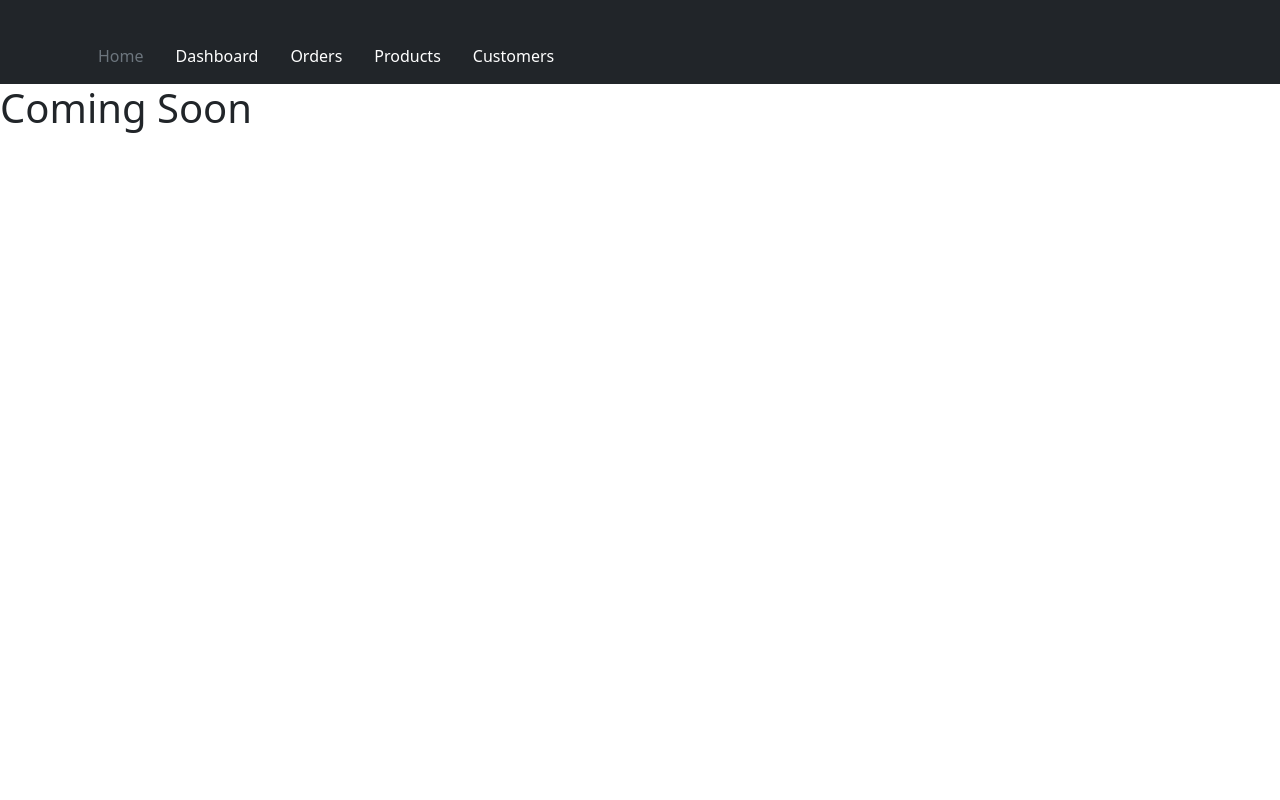
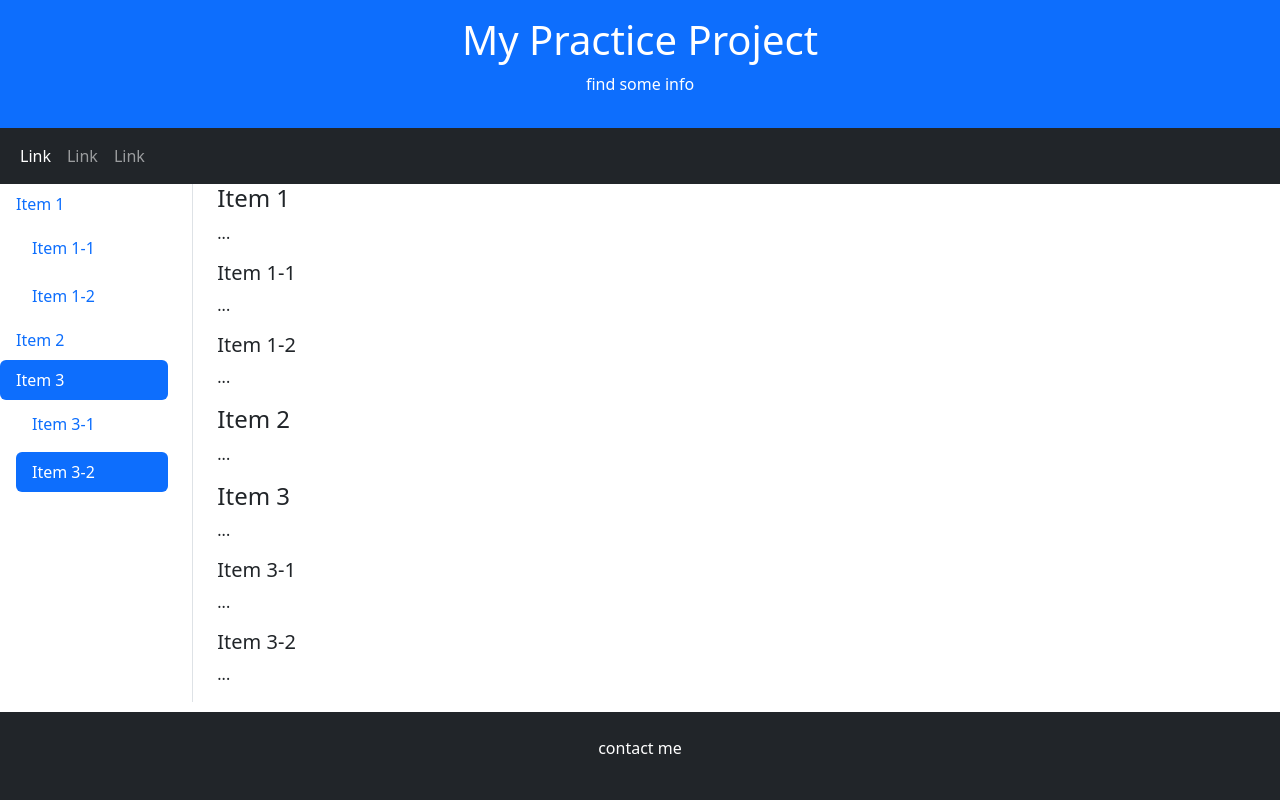
Before and after one commit to Mahdi-Golizadeh/Mahdi-Golizadeh.github.io, a plain HTML site: page index.html in a window 1280 px wide. Drawn offline with nearby package versions, Linux system fonts and the light colour scheme.

Commit message:
git commit -a

```diff
--- a/index.html
+++ b/index.html
@@ -2,74 +2,101 @@
 <html lang="en">
 
 <head>
+    <title>mahdi golizadeh</title>
+    <link rel="icon" type="image/x-icon" href="1.jpg">
     <meta charset="utf-8">
-  <meta name="viewport" content="width-device-width, initial-scale= 1">
-  <meta name="keyword"
-    content="mahdi's resume, mahdi golizadeh, resume, mysite, golizadeh's resume, deep learning, NLP, machine learning">
-  <meta name="description" content="mahdi golizadeh personal page">
-  <meta name="author" content="mahdi golizadeh">
-  <link href="https://cdn.jsdelivr.net/npm/bootstrap@5.2.3/dist/css/bootstrap.min.css" rel="stylesheet"
-    integrity="sha384-rbsA2VBKQhggwzxH7pPCaAqO46MgnOM80zW1RWuH61DGLwZJEdK2Kadq2F9CUG65" crossorigin="anonymous">
-  <title>Mahdi Golizadeh</title>
+    <meta name="viewport" content="width=device-width">
+    <link href="bootstrap.min.css" rel="stylesheet">
 </head>
 
-<body>
-  <main>
-    <header>
-      <div class="px-3 py-2 text-bg-dark">
-        <div class="container">
-          <div class="d-flex flex-wrap align-items-left justify-content-left justify-content-lg-start">
-            <ul class="nav col-12 col-lg-auto my-2 justify-content-left my-md-0 text-small">
-              <li>
-                <a href="#" class="nav-link text-secondary">
-                  <svg class="bi d-block mx-auto mb-1" width="24" height="24">
-                    <use xlink:href="bootstrap-icons.svg#heart-fill" />
-                  </svg>
-                  Home
-                </a>
+<body class="d-flex flex-column min-vh-100">
+    <!-- start by top part of page -->
+    <div class="container-fluid p-3 bg-primary text-white text-center">
+        <h1 class="h1 text-capitalize">my practice project </h1>
+        <p>find some info</p>
+    </div>
+    <!-- next is navbar for the page -->
+    <nav class="navbar navbar-expand-sm bg-dark navbar-dark sticky-top">
+        <div class="container-fluid">
+            <button class="navbar-toggler" type="button" data-bs-toggle="collapse" data-bs-target="#collapsibleNavbar">
+                <span class="navbar-toggler-icon"></span>
+            </button>
+            <div class="collapse navbar-collapse" id="collapsibleNavbar">
+                <ul class="navbar-nav">
+                    <li class="nav-item">
+                        <a class="nav-link active" href="#">Link</a>
                     </li>
-              <li>
-                <a href="#" class="nav-link text-white">
-                  <svg class="bi d-block mx-auto mb-1" width="24" height="24">
-                    <use xlink:href="#speedometer2" />
-                  </svg>
-                  Dashboard
-                </a>
+                    <li class="nav-item">
+                        <a class="nav-link" href="#">Link</a>
                     </li>
-              <li>
-                <a href="#" class="nav-link text-white">
-                  <svg class="bi d-block mx-auto mb-1" width="24" height="24">
-                    <use xlink:href="#table" />
-                  </svg>
-                  Orders
-                </a>
-              </li>
-              <li>
-                <a href="#" class="nav-link text-white">
-                  <svg class="bi d-block mx-auto mb-1" width="24" height="24">
-                    <use xlink:href="#grid" />
-                  </svg>
-                  Products
-                </a>
-              </li>
-              <li>
-                <a href="#" class="nav-link text-white">
-                  <svg class="bi d-block mx-auto mb-1" width="24" height="24">
-                    <use xlink:href="#people-circle" />
-                  </svg>
-                  Customers
-                </a>
+                    <li class="nav-item">
+                        <a class="nav-link" href="#">Link</a>
                     </li>
                 </ul>
             </div>
         </div>
+    </nav>
+    <!-- sidebar -->
+    <div class="row">
+        <div class="col-2">
+            <nav id="navbar-example3" class="h-100 flex-column align-items-stretch pe-4 border-end">
+                <nav class="nav nav-pills flex-column">
+                    <a class="nav-link" href="#item-1">Item 1</a>
+                    <nav class="nav nav-pills flex-column">
+                        <a class="nav-link ms-3 my-1" href="#item-1-1">Item 1-1</a>
+                        <a class="nav-link ms-3 my-1" href="#item-1-2">Item 1-2</a>
+                    </nav>
+                    <a class="nav-link" href="#item-2">Item 2</a>
+                    <a class="nav-link" href="#item-3">Item 3</a>
+                    <nav class="nav nav-pills flex-column">
+                        <a class="nav-link ms-3 my-1" href="#item-3-1">Item 3-1</a>
+                        <a class="nav-link ms-3 my-1" href="#item-3-2">Item 3-2</a>
+                    </nav>
+                </nav>
+            </nav>
         </div>
-    </header>
-  </main>
-  <h1>Coming Soon</h1>
-  <script src="https://cdn.jsdelivr.net/npm/bootstrap@5.2.3/dist/js/bootstrap.bundle.min.js"
-    integrity="sha384-kenU1KFdBIe4zVF0s0G1M5b4hcpxyD9F7jL+jjXkk+Q2h455rYXK/7HAuoJl+0I4"
-    crossorigin="anonymous"></script>
+
+        <div class="col-8">
+            <div data-bs-spy="scroll" data-bs-target="#navbar-example3" data-bs-smooth-scroll="true"
+                class="scrollspy-example-2" tabindex="0">
+                <div id="item-1">
+                    <h4>Item 1</h4>
+                    <p>...</p>
+                </div>
+                <div id="item-1-1">
+                    <h5>Item 1-1</h5>
+                    <p>...</p>
+                </div>
+                <div id="item-1-2">
+                    <h5>Item 1-2</h5>
+                    <p>...</p>
+                </div>
+                <div id="item-2">
+                    <h4>Item 2</h4>
+                    <p>...</p>
+                </div>
+                <div id="item-3">
+                    <h4>Item 3</h4>
+                    <p>...</p>
+                </div>
+                <div id="item-3-1">
+                    <h5>Item 3-1</h5>
+                    <p>...</p>
+                </div>
+                <div id="item-3-2">
+                    <h5>Item 3-2</h5>
+                    <p>...</p>
+                </div>
+            </div>
+        </div>
+    </div>
+
+    <!-- finally footer -->
+    <div class="mt-auto p-4 bg-dark text-white text-center">
+        <p>contact me</p>
+    </div>
+    <!-- ----------------------------------------------------->
+    <script src="bootstrap.bundle.min.js"></script>
 </body>
 
 </html>
--- a/js/my_js.js
+++ /dev/null
@@ -1,4 +0,0 @@
-alert("Hi!");
-let name1 = prompt("enter your name please", "mahdi");
-alert("welcome " + name1);
-document.getElementById("hih").innerHTML = "welocme " + name1
```
Lines whose indentation alone changed are shown as unchanged.
